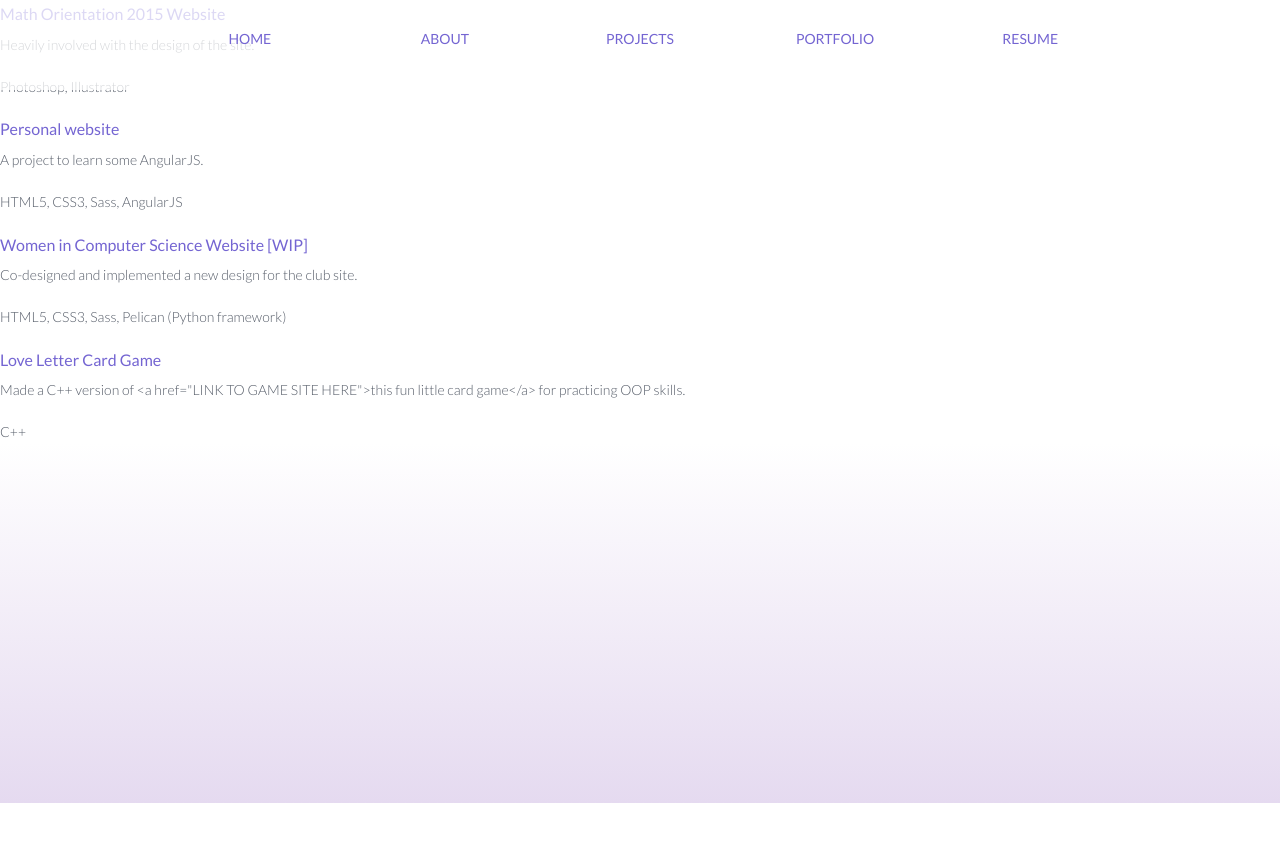
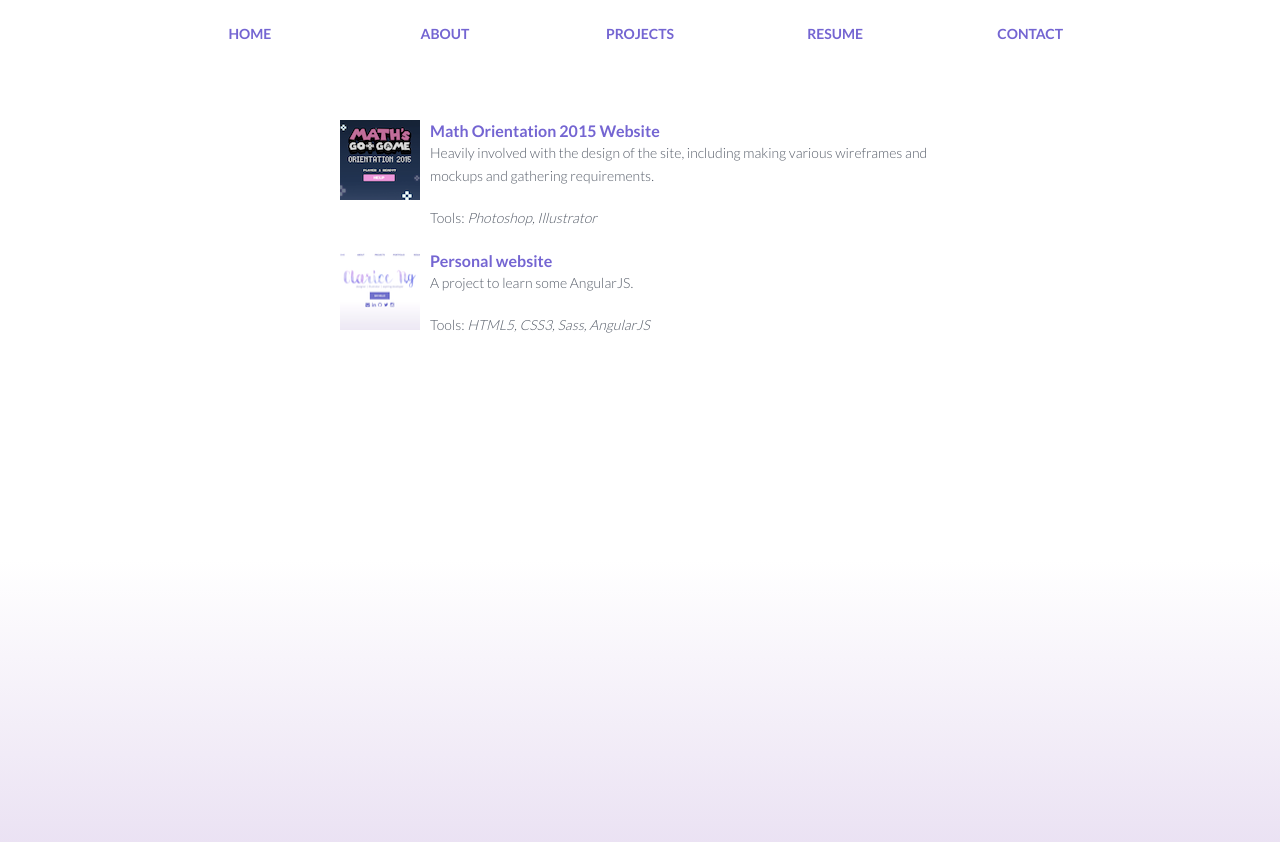
Before and after one commit to claricen/claricen.github.io, a plain HTML site: page index.html at #/about in a window 1280 px wide. Both pictures are taken after a click on the link "PROJECTS". Before the commit the page ends 803 px from the top, so only its background shows below. Drawn offline with Linux system fonts and the light colour scheme.

Commit message:
Fixing projects view

```diff
--- a/about/about.html
+++ b/about/about.html
@@ -3,10 +3,10 @@
 		<div class="centered">
 			<div class="about-container firstfadein">
 				<p>Hi there, I'm <strong>Clarice Ng</strong> (also commonly known as Clare), and I'm a 3rd year computer science student at the University of Waterloo.</p>
-				<p>I'm a designer, doodler, and aspiring software developer. I was immersed in the computer science field fairly recently, but I'm enjoying all the fun and challenges it comes with.</p>
 
-				<p>When I'm not in sitting in front of a computer, you might find me making art, playing video games, running on the badminton court, playing the flute, or tutoring other students.
-				<p>I speak in English, (un peu de) francais, and bad puns.</p>
+				<p>I'm a designer, doodler, and aspiring software developer. I was immersed in the computer science field fairly recently, but I'm enjoying all the fun and challenges it comes with. You can check out my <a href="assets/resume.pdf">resume</a> for more information.</p>
+
+				<p>When I'm not in sitting in front of a computer, you can probably find me doodling, playing video games, running on the badminton court, or eating good food.
 			</div>
 		</div>
 	</div>
--- a/app.scss
+++ b/app.scss
@@ -53,25 +53,39 @@ a {
 	position: fixed;
 	top: 0;
 	width: 100%;
-	height: 90px;
+	height: 80px;
 	text-align: center;
-	padding-top: 25px;
+	padding-top: 20px;
 	z-index: 99;
 	background:rgba(255,255,255,0.75);
+
+	li {
+		display: inline-block;
+		font-family: 'Lato', 'Helvetica', sans-serif;
+		width: 15%;
+		font-size: 14px;
+		font-weight: 700;
+	}
 	a {
-		font-size: 14px;
+		color: $darkpurple;
 		text-decoration: none !important;
+		text-transform: uppercase;
 		&:hover{
 			color: $lightpurple;
 		}
 	}
-	li {
-		display: inline-block;
-		color: $darkpurple;
-		text-transform: uppercase;
-		font-family: 'Lato', 'Helvetica', sans-serif;
-		width: 15%;
-		font-size: 14px;
+	.active{
+		top: 0px;
+		height: 10px;
+		background-color: $darkpurple;
+		position: absolute;
+		animation-name:myfirst;
+		animation-duration:0.5s;
+		animation-timing-function:linear;
+		/* Safari and Chrome: */
+		-webkit-animation-name:myfirst;
+		-webkit-animation-duration:0.5s;
+		-webkit-animation-timing-function:linear;
 	}
 }
 
@@ -170,21 +184,37 @@ a {
 
 /*Projects*/
 #project-container {
+	margin-top: 120px;
+	width: 600px;
+	margin-left: auto;
+	margin-right: auto;
 	.project {
 		img {
 			display: inline-block;
 			float: left;
+			width: 80px;
+			height: 80px;
 		}
 		.desc {
-			float: right;
+			/*float: right;*/
+			padding-left: 10px;
+			display: table-cell;
 		}
 		h2 {
+			margin: 0;
 			color: $darkpurple;
 			font-family: 'Lato', 'Helvetica', sans-serif;
 			font-size: 16px;
+			font-weight: 700;
 		}
 		p {
 			font-size: 14px;
 		}
 	}
 }
+
+@media screen and (max-width: 610px) {
+	.project-container {
+		width: 500px;
+	}
+}
--- a/home/home.js
+++ b/home/home.js
@@ -5,7 +5,8 @@ angular.module('myApp.home', ['ngRoute'])
 .config(['$routeProvider', function($routeProvider) {
   $routeProvider.when('/home', {
     templateUrl: 'home/home.html',
-    controller: 'HomeCtrl'
+    controller: 'HomeCtrl',
+    activetab: 'home'
   });
 }])
 
--- a/index.html
+++ b/index.html
@@ -27,11 +27,12 @@
 <body>
   <nav id="navigation">
     <ul class="inline-list">
-      <li><a href="#/home"><div ng-class="path === 'home' ? 'highlight' : ''">Home</div></a></li>
+      <li><a href="#/home">Home</a></li>
       <li><a href="#/about">About</a></li>
       <li><a href="#/projects">Projects</a></li>
-      <li><a href="#/portfolio">Portfolio</a></li>
+      <!-- <li><a href="#/portfolio">Portfolio</a></li> -->
       <li><a href="assets/resume.pdf">Resume</a></li>
+      <li><a href="mailto:clare.ngx@gmail.com">Contact</a></li>
     </ul>
   </nav>
 
--- a/projects/projects.html
+++ b/projects/projects.html
@@ -1,9 +1,12 @@
 <div class="container">
 	<div id="project-container" ng-controller="ProjectsCtrl">
 		<div class="project" ng-repeat="project in projects">
-			<h2 ng-bind="project.name"></h2>
-			<p>{{ project.desc }}</p>
-			<p>{{ project.tools }}</p>
+			<img ng-src="{{project.imageUrl}}">
+			<div class="desc">
+				<a href="{{project.url}}"><h2 ng-bind="project.name"></h2></a>
+				<p>{{ project.desc }}</p>
+				<p>Tools: <em>{{ project.tools }}</em></p>
+			</div>
 		</div>
 	</div>
 </div>
--- a/projects/projects.js
+++ b/projects/projects.js
@@ -13,23 +13,29 @@ angular.module('myApp.projects', ['ngRoute'])
 	$scope.projects = [
 	{
 		name: 'Math Orientation 2015 Website',
-		desc: 'Heavily involved with the design of the site.',
+		imageUrl: 'assets/img/mathorient.png',
+		url: 'http://orientation.math.uwaterloo.ca/',
+		desc: 'Heavily involved with the design of the site, including making various wireframes and mockups and gathering requirements.',
 		tools: 'Photoshop, Illustrator'
 	},
 	{
 		name: 'Personal website',
+		imageUrl: 'assets/img/mysite.png',
+		url: 'http://claricen.github.io/',
 		desc: 'A project to learn some AngularJS.',
-		tools: 'HTML5, CSS3, Sass, AngularJS'
-	},
-	{
-		name: 'Women in Computer Science Website [WIP]',
-		desc: 'Co-designed and implemented a new design for the club site.',
-		tools: 'HTML5, CSS3, Sass, Pelican (Python framework)'
-	},
-	{
-		name: 'Love Letter Card Game',
-		desc: 'Made a C++ version of <a href="LINK TO GAME SITE HERE">this fun little card game</a> for practicing OOP skills.',
-		tools: 'C++'
-	}
+		tools: 'HTML5, CSS3, Sass, AngularJS'}
+	// },
+	// {
+	// 	name: 'Women in Computer Science Website [WIP]',
+	// 	imageUrl: 'assets/img/mysite.png',
+	// 	desc: 'Co-designed and implemented a new design for the club site.',
+	// 	tools: 'HTML5, CSS3, Sass, Pelican (Python framework)'
+	// },
+	// {
+	// 	name: 'Love Letter Card Game',
+	// 	imageUrl: 'assets/img/mysite.png',
+	// 	desc: 'Made a C++ version of <a href="LINK TO GAME SITE HERE">this fun little card game</a> for practicing OOP skills.',
+	// 	tools: 'C++'
+	// }
 	];
 }]);
```
Also changed, not shown: app1.css, assets/img/mathorient.png (added), assets/img/mysite.png (added), 1 other file.
